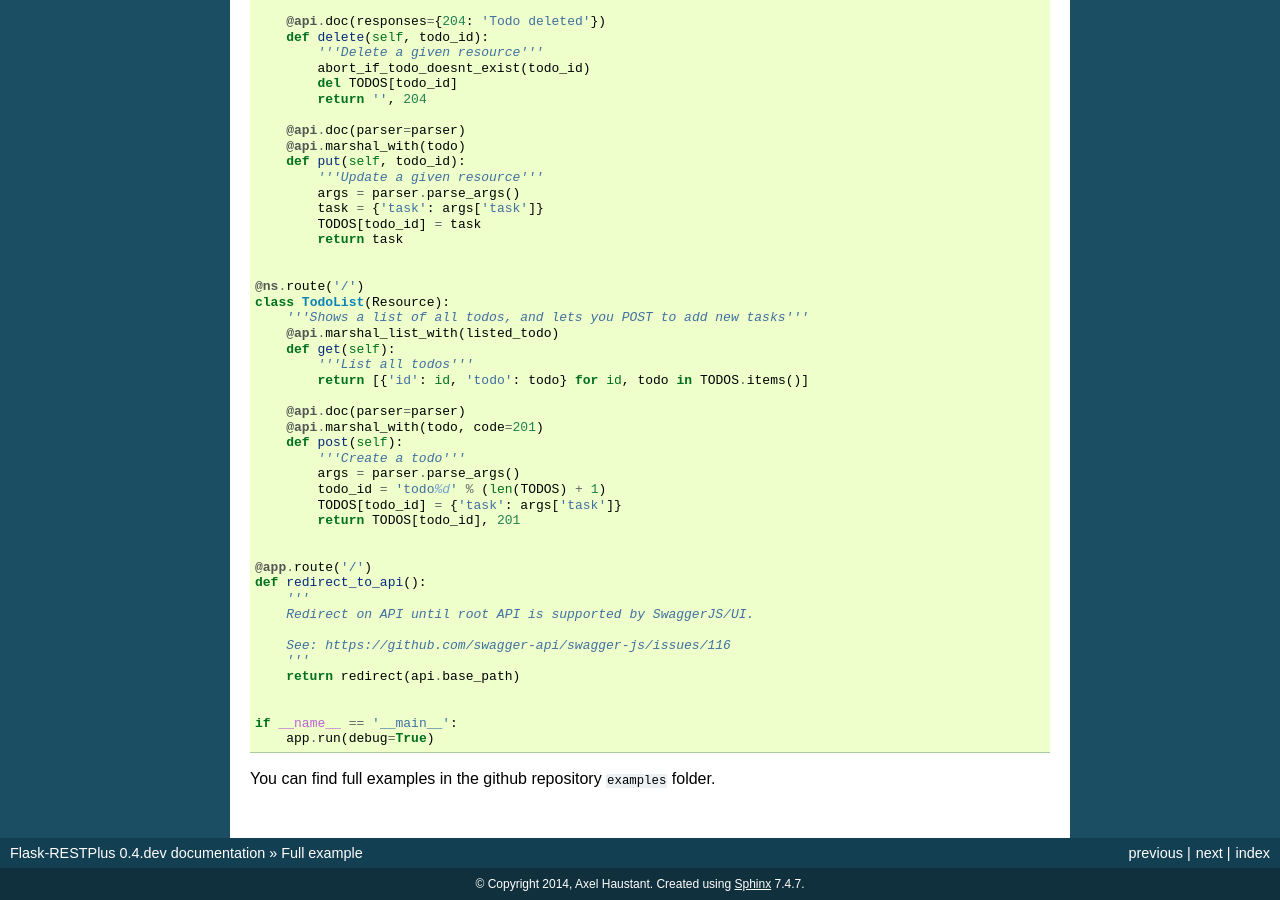
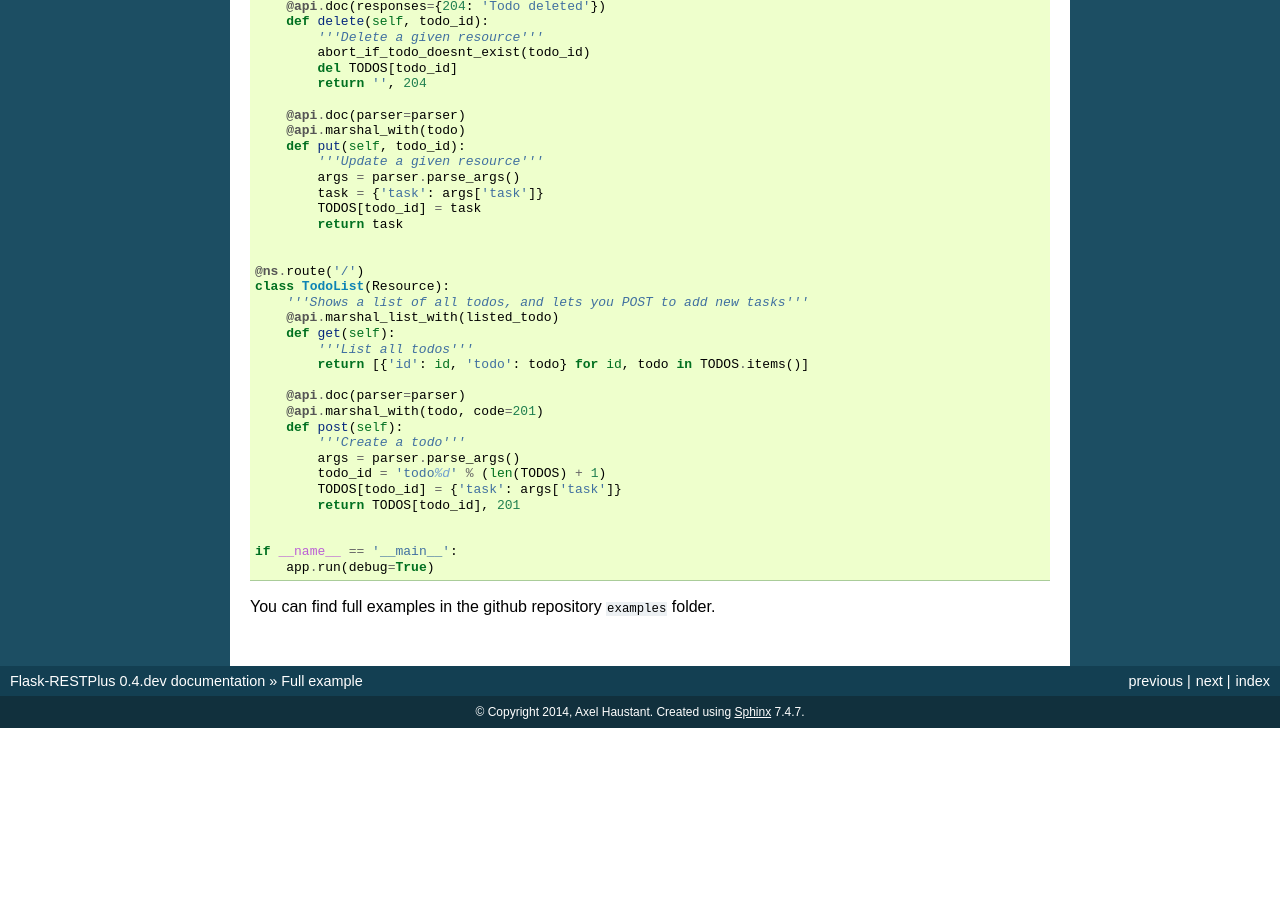
Before and after one commit to noirbizarre/flask-restplus, a Sphinx documentation site: the page built from doc/example.rst, in a window 1280 px wide and 900 px high, scrolled down 838 px. Built offline with Sphinx 7.4.7, drawn with Linux system fonts in a browser that asks for light colours; after the commit the page ends 1566 px from its top, so only the background shows below that; some of the changed text lies outside the part shown.

Commit message:
Updated the full example

```diff
--- a/doc/example.rst
+++ b/doc/example.rst
@@ -5,13 +5,12 @@
 
 .. code-block:: python
 
-    from flask import Flask, redirect
+    from flask import Flask
     from flask.ext.restplus import Api, Resource, fields
 
     app = Flask(__name__)
     api = Api(app, version='1.0', title='Todo API',
         description='A simple TODO API extracted from the original flask-restful example',
-        prefix='/api'
     )
 
     ns = api.namespace('todos', description='TODO operations')
@@ -86,19 +85,10 @@
             return TODOS[todo_id], 201
 
 
-    @app.route('/')
-    def redirect_to_api():
-        '''
-        Redirect on API until root API is supported by SwaggerJS/UI.
-
-        See: https://github.com/swagger-api/swagger-js/issues/116
-        '''
-        return redirect(api.base_path)
-
-
     if __name__ == '__main__':
         app.run(debug=True)
 
 
 
+
 You can find full examples in the github repository ``examples`` folder.
```
Also changed, not shown: README.rst (+1 -13 lines).
